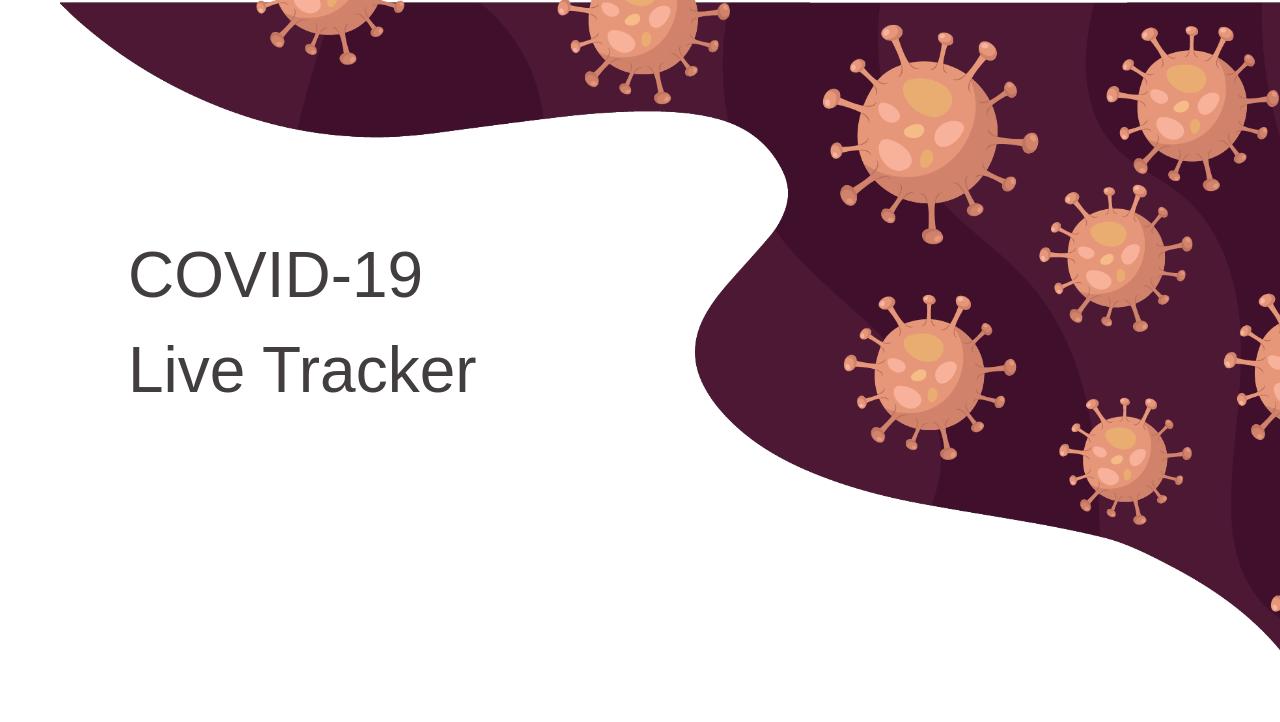
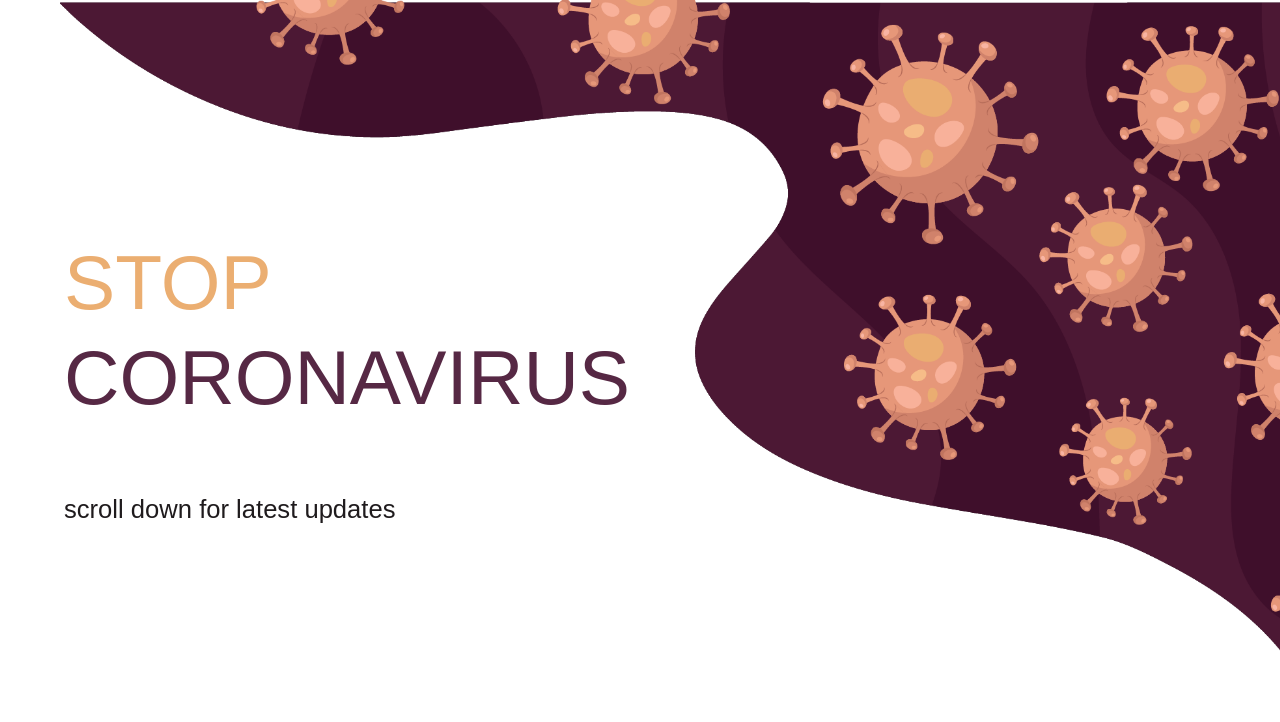
Before and after one commit to punidramesh/Artemis, a Django app: page / in a window 1280 px wide. Shown: the top 722 px of the page. Run offline with Django 3.2, Linux system fonts and the light colour scheme; some web fonts are replaced.

Commit message:
Update landing page

```diff
--- a/src/templates/index.html
+++ b/src/templates/index.html
@@ -5,7 +5,7 @@
     <meta name="viewport" content="width=device-width, initial-scale=1">
 
     <head>
-        <title> Covid-19 Tracker</title>
+        <title>Artemis</title>
     </head>
 
     <link href="https://fonts.googleapis.com/css?family=Candal&display=swap" rel="stylesheet">
@@ -42,17 +42,25 @@
             position: absolute;
             top: 35%;
             font-family: 'Candal', sans-serif;
-            font-size: 5vw;
-            left: 10%;
-            color: #433E3E;
+            font-size: 6vw;
+            left: 5%;
+            color: #ebae71;
         }
         #lt-landing{
             position: absolute;
             top: 49%;
             font-family: 'Candal', sans-serif;
-            font-size: 5vw;
-            left: 10%;
-            color: #433E3E;
+            font-size: 6vw;
+            left: 5%;
+            color: #562844;
+        }
+        #lt1-landing{
+            position: absolute;
+            top: 73%;
+            font-family: 'Avenir', sans-serif;
+            font-size: 2vw;
+            left: 5%;
+            color: #1f1b1d;
         }
         #hotspots-title{
             position: relative;
@@ -126,8 +134,9 @@
 
         <section id = 'Landing'>
             <img id = "landing-img" src = "{% static 'images/Landing.png' %}">
-            <p id = 'covid-landing'>COVID-19</p>
-            <p id = 'lt-landing'>Live Tracker</p>
+            <p id = 'covid-landing'>STOP</p>
+            <p id = 'lt-landing'>CORONAVIRUS</p>
+            <p id = 'lt1-landing'>scroll down for latest updates</p>
         </section>
 
         <section id = 'hotspots'>
```
Also changed, not shown: README.md, res/p1.png (added), 3 other files.
